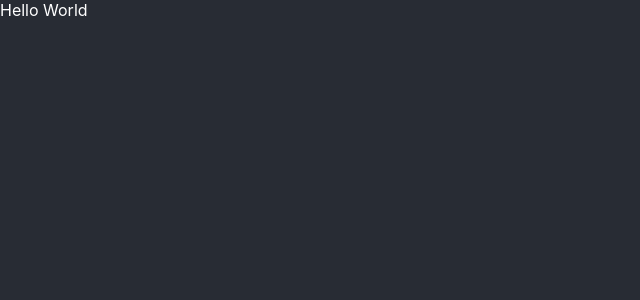
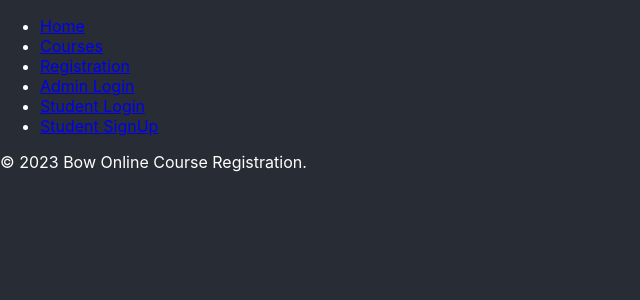
Before and after one commit to JoannaA21/course_registration_system, a React (Create React App) app in the folder a1/: page /admin/dashboard in a window 1280 px wide. Shown: the top 300 px of the page, without its empty margins (0-640 px from the left). Built offline with nearby package versions, Linux system fonts and the light colour scheme.

Commit message:
added router for separation of each page.

```diff
--- a/a1/package.json
+++ b/a1/package.json
@@ -5,6 +5,7 @@
   "dependencies": {
     "react": "^18.2.0",
     "react-dom": "^18.2.0",
+    "react-router-dom": "^6.16.0",
     "react-scripts": "5.0.1"
   },
   "scripts": {
--- a/a1/src/App.js
+++ b/a1/src/App.js
@@ -1,8 +1,31 @@
+import React from 'react';
+import { BrowserRouter as Router, Routes, Route } from 'react-router-dom';
+// import HomePage from './components/Home';
+// import CourseListPage from './components/CourseList';
+// import CourseRegistrationPage from './components/CourseRegistration';
+// import AdminDashboard from './components/AdminDashboard';
+// import AdminLoginPage from './components/AdminLoginPage';
+// import SignUp from './components/SignUp';
+import Header from './components/common/Header';
+import Footer from './components/common/Footer';
+import './index.css';
+
 function App() {
   return (
-    <div className="App">
-      Hello World
-    </div>
+    <Router>
+      <div>
+        <Header />
+        <Routes>
+          {/* <Route path="/" element={<HomePage />} />
+          <Route path="/courses" element={<CourseListPage />} />
+          <Route path="/registration" element={<CourseRegistrationPage />} />
+          <Route path="/signup" element={<SignUp />} />
+          <Route path="/admin" element={<AdminLoginPage />} />
+          <Route path="/admin/dashboard" element={<AdminDashboard />} /> */}
+        </Routes>
+        <Footer />
+      </div>
+    </Router>
   );
 }
 
--- /dev/null
+++ b/a1/src/components/common/Footer.js
@@ -0,0 +1,11 @@
+import React from 'react';
+
+function Footer() {
+  return (
+    <footer>
+      <p>&copy; {new Date().getFullYear()} Bow Online Course Registration.</p>
+    </footer>
+  );
+}
+
+export default Footer;
--- /dev/null
+++ b/a1/src/components/common/Header.js
@@ -0,0 +1,32 @@
+import React from 'react';
+
+function Header() {
+  return (
+    <header>
+      <nav>
+        <ul>
+          <li>
+            <a href="/">Home</a>
+          </li>
+          <li>
+            <a href="/courses">Courses</a>
+          </li>
+          <li>
+            <a href="/registration">Registration</a>
+          </li>
+          <li>
+            <a href="/admin">Admin Login</a>
+          </li>
+          <li>
+            <a href="/admin">Student Login</a>
+          </li>
+          <li>
+            <a href="/signup">Student SignUp</a>
+          </li>
+        </ul>
+      </nav>
+    </header>
+  );
+}
+
+export default Header;
```
Also changed, not shown: 1 other file (tests, documents, lock files or other folders).
